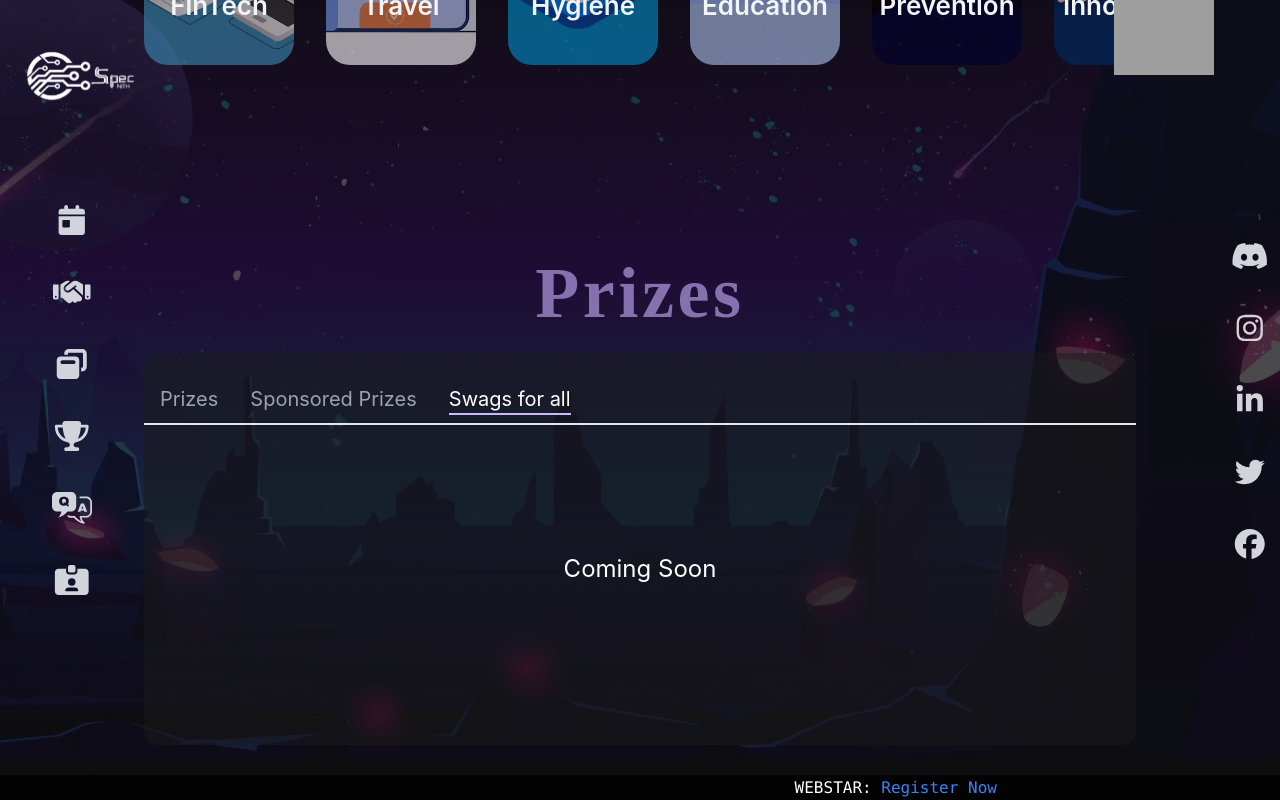
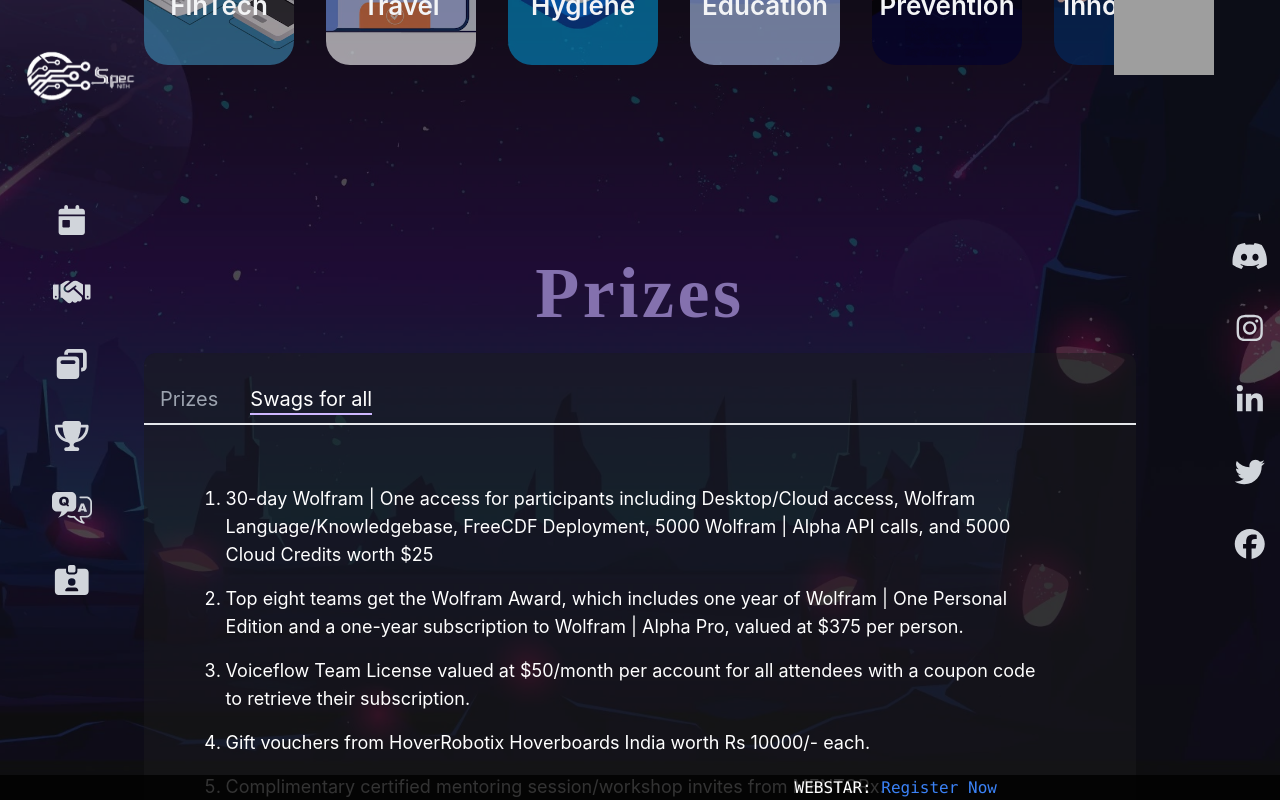
Before and after one commit to spec-nith/Electrothon, a React (Create React App) app: page / in a window 1280 px wide. Both pictures are taken after a click on the element "Swags for all". Shown: the part 6381-7181 px from the top of the page. Built offline with nearby package versions, Linux system fonts and the light colour scheme; grey boxes are pictures that could not be loaded; a web font is replaced by a local one.

Commit message:
Swags for all added

```diff
--- a/src/components/Prizes/cards.jsx
+++ b/src/components/Prizes/cards.jsx
@@ -7,7 +7,7 @@
 import styles from "../Tracks_new/style";
 const tabs = [
   { title: "Prizes", component: <Prizes /> },
-  { title: "Sponsored Prizes", component: <SponsoredPrizes /> },
+  // { title: "Sponsored Prizes", component: <SponsoredPrizes /> },
   { title: "Swags for all", component: <AllPrize /> },
 ];
 function Prizes() {
@@ -104,22 +104,28 @@
   );
 }
 
-function SponsoredPrizes() {
-  return (
-    <>
-      <div className="flex items-center justify-center w-full text-2xl text-white h-72">
-        Coming Soon
-      </div>
-    </>
-  );
-}
+// function SponsoredPrizes() {
+//   return (
+//     <>
+//       <div className="flex items-center justify-center w-full text-2xl text-white h-72">
+//         Coming Soon
+//       </div>
+//     </>
+//   );
+// }
 
 function AllPrize() {
   return (
     <>
-      <div className="flex items-center justify-center w-full text-2xl text-white h-72">
-        Coming Soon
-      </div>
+
+      <ul className="w-[90%] list-decimal mx-auto p-8 text-white text-left mt-7 text-lg flex flex-col space-y-4">
+        <li>30-day Wolfram | One access for participants including Desktop/Cloud access, Wolfram Language/Knowledgebase, FreeCDF Deployment, 5000 Wolfram | Alpha API calls, and 5000 Cloud Credits worth $25</li>
+        <li>Top eight teams get the Wolfram Award, which includes one year of Wolfram | One Personal Edition and a one-year subscription to Wolfram | Alpha Pro, valued at $375 per person.</li>
+        <li>Voiceflow Team License valued at $50/month per account for all attendees with a coupon code to retrieve their subscription.</li>
+        <li>Gift vouchers from HoverRobotix Hoverboards India worth Rs 10000/- each.</li>
+        <li>Complimentary certified mentoring session/workshop invites from MENTORx.</li>
+        <li>Discount vouchers from RevUP LifeSkills.</li>
+      </ul>
     </>
   );
 }
```
